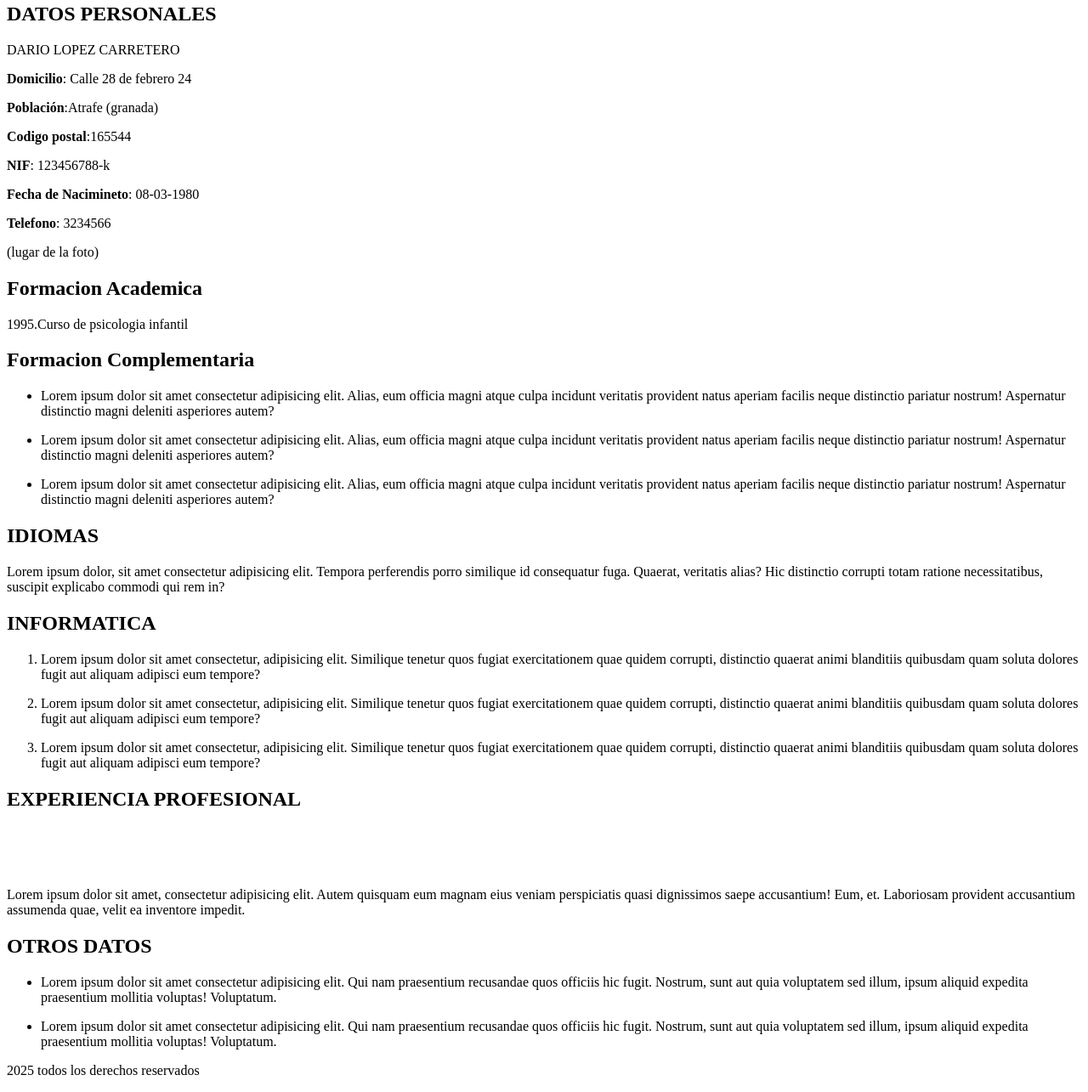
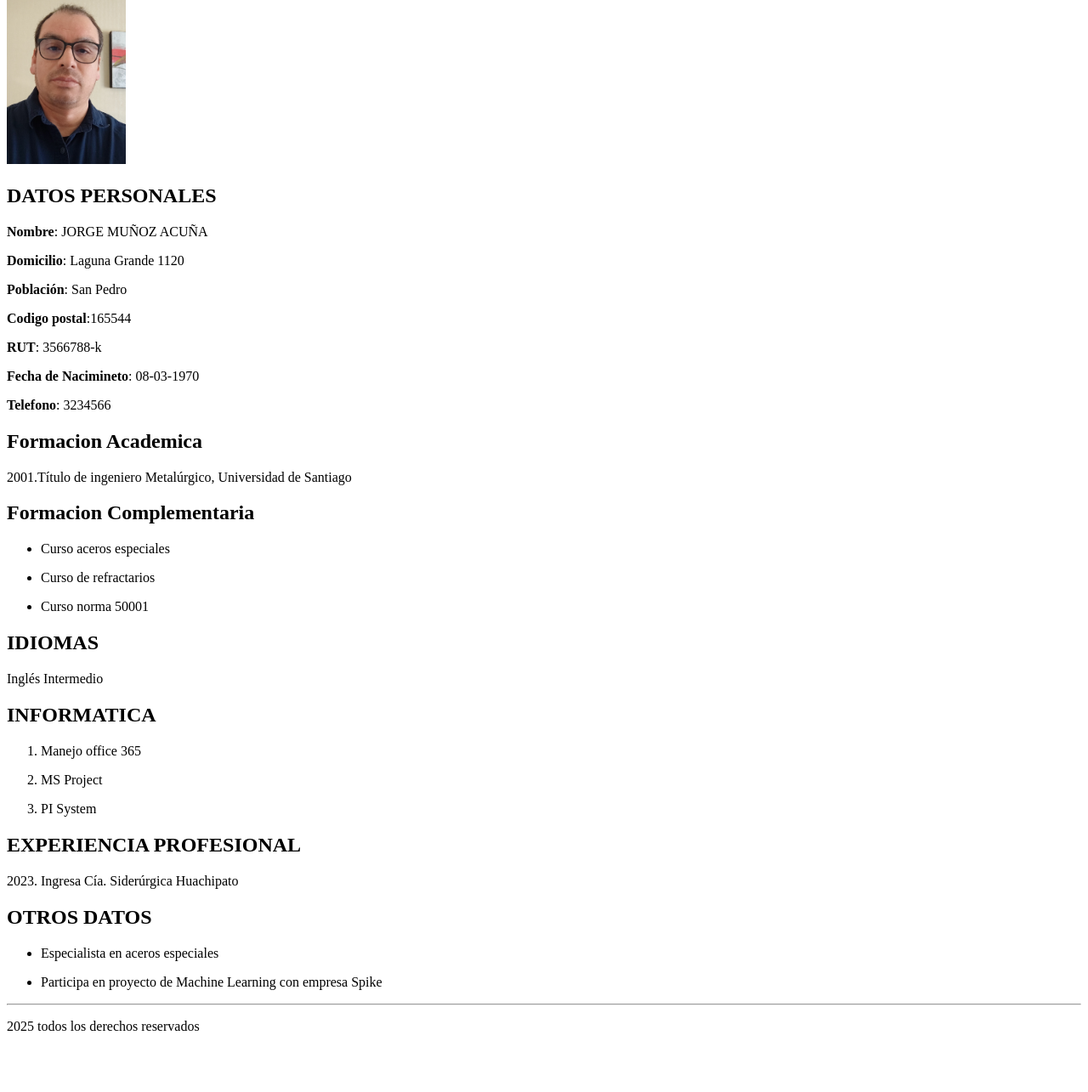
Before and after one commit to Jorge201105/modulo-2-html, a plain HTML site: page index.html in a window 1280 px wide. Shown: the part 115-1400 px from the top of the page at 85% size. After the commit the page ends 1348 px from the top, so only its background shows below. Drawn offline with Linux system fonts and the light colour scheme.

Commit message:
se agrega foto de cv y adiciona datos

```diff
--- a/index.html
+++ b/index.html
@@ -3,10 +3,13 @@
 
 <head>
     <meta charset="UTF-8">
-        <meta name="viewport" content="width=device-width, initial-scale"1.0">
-        <title>curriculum vitae</title>
-        <link rel="alternate" href="rss.xml" type="application/rss+xml" title="RSS">
+    <meta name="viewport" content="width=device-width, initial-scale=1.0">
+    <title>CURRICULUM VITAE</title>
 
+    <!--Ingreso de favicon-->
+    <link rel="shortcut icon" href="assets/img/IMG_fotocv.jpg" type="image/x-icon">
+
+    <!--en lace a archivo css-->
     <link rel="stylesheet" href="assets/css/estilos.css">
 
 
@@ -26,27 +29,32 @@
         <p><a href="#EXPERIENCIA_PROFESIONAL">EXPERIENCIA PROFESIONAL</a></p>
         <p><a href="#OTROS_DATOS">OTROS DATOS</a></p>
 
+        <!--A continuación enlace a pagina externa-->
+        <p><a href="http://linkedin.com/in/jorge-muñoz-acuña">LINKEDIN</a></p>
+
 
 
     </nav>
 
     <!--DATOS PERSONALES-->
     <section>
+        <!--ingreso de foto de cv-->
+        <img src="assets/img/IMG_fotocv.jpg" alt="fotocv" width="140" height="210">
         <H2>DATOS PERSONALES</H2>
-            <p>DARIO LOPEZ CARRETERO</p>
-            <p><strong>Domicilio</strong>: Calle 28 de febrero 24</p>
-            <p><strong>Población</strong>:Atrafe (granada)</p>
+        <p><strong>Nombre</strong>: JORGE MUÑOZ ACUÑA</p>
+        <p><strong>Domicilio</strong>: Laguna Grande 1120</p>
+        <p><strong>Población</strong>: San Pedro</p>
         <p><strong>Codigo postal</strong>:165544</p>
-            <p><strong>NIF</strong>: 123456788-k</p>
-            <p><strong>Fecha de Nacimineto</strong>: 08-03-1980</p>
+        <p><strong>RUT</strong>: 3566788-k</p>
+        <p><strong>Fecha de Nacimineto</strong>: 08-03-1970</p>
         <p><strong>Telefono</strong>: 3234566</p>
-            <p>(lugar de la foto)</p>
+
     </section>
 
     <!--Formacion academica-->
     <section id="Formacion_Academica">
         <h2>Formacion Academica</h2>
-            <p>1995.Curso de psicologia infantil</p>
+        <p>2001.Título de ingeniero Metalúrgico, Universidad de Santiago</p>
     </section>
 
     <!--Formacion Complementaria-->
@@ -54,13 +62,13 @@
         <h2>Formacion Complementaria</h2>
         <ul>
             <li>
-                    <p>Lorem ipsum dolor sit amet consectetur adipisicing elit. Alias, eum officia magni atque culpa incidunt veritatis provident natus aperiam facilis neque distinctio pariatur nostrum! Aspernatur distinctio magni deleniti asperiores autem?</p>
+                <p>Curso aceros especiales</p>
             </li>
             <li>
-                    <p>Lorem ipsum dolor sit amet consectetur adipisicing elit. Alias, eum officia magni atque culpa incidunt veritatis provident natus aperiam facilis neque distinctio pariatur nostrum! Aspernatur distinctio magni deleniti asperiores autem?</p>
+                <p>Curso de refractarios</p>
             </li>
             <li>
-                    <p>Lorem ipsum dolor sit amet consectetur adipisicing elit. Alias, eum officia magni atque culpa incidunt veritatis provident natus aperiam facilis neque distinctio pariatur nostrum! Aspernatur distinctio magni deleniti asperiores autem?</p>
+                <p>Curso norma 50001</p>
             </li>
         </ul>
 
@@ -69,20 +77,20 @@
 
     <section id="IDIOMAS">
         <h2>IDIOMAS</h2>
-            <p>Lorem ipsum dolor, sit amet consectetur adipisicing elit. Tempora perferendis porro similique id consequatur fuga. Quaerat, veritatis alias? Hic distinctio corrupti totam ratione necessitatibus, suscipit explicabo commodi qui rem in?</p>
+        <p>Inglés Intermedio</p>
     </section>
 
     <section id="INFORMATICA">
         <h2>INFORMATICA</h2>
         <ol>
             <li>
-                    <p>Lorem ipsum dolor sit amet consectetur, adipisicing elit. Similique tenetur quos fugiat exercitationem quae quidem corrupti, distinctio quaerat animi blanditiis quibusdam quam soluta dolores fugit aut aliquam adipisci eum tempore?</p>
+                <p>Manejo office 365</p>
             </li>
             <li>
-                    <p>Lorem ipsum dolor sit amet consectetur, adipisicing elit. Similique tenetur quos fugiat exercitationem quae quidem corrupti, distinctio quaerat animi blanditiis quibusdam quam soluta dolores fugit aut aliquam adipisci eum tempore?</p>
+                <p>MS Project</p>
             </li>
             <li>
-                    <p>Lorem ipsum dolor sit amet consectetur, adipisicing elit. Similique tenetur quos fugiat exercitationem quae quidem corrupti, distinctio quaerat animi blanditiis quibusdam quam soluta dolores fugit aut aliquam adipisci eum tempore?</p>
+                <p>PI System</p>
             </li>
 
 
@@ -92,20 +100,16 @@
 
     <section id="EXPERIENCIA_PROFESIONAL">
         <h2>EXPERIENCIA PROFESIONAL</h2>
-            <br
-            <br>
-            <br>
-            <br>
-            <p>Lorem ipsum dolor sit amet, consectetur adipisicing elit. Autem quisquam eum magnam eius veniam perspiciatis quasi dignissimos saepe accusantium! Eum, et. Laboriosam provident accusantium assumenda quae, velit ea inventore impedit.</p>
+        <p>2023. Ingresa Cía. Siderúrgica Huachipato</p>
     </section>
     <section id="OTROS_DATOS">
         <h2>OTROS DATOS</h2>
         <ul>
             <li>
-                    <p>Lorem ipsum dolor sit amet consectetur adipisicing elit. Qui nam praesentium recusandae quos officiis hic fugit. Nostrum, sunt aut quia voluptatem sed illum, ipsum aliquid expedita praesentium mollitia voluptas! Voluptatum.</p>
+                <p>Especialista en aceros especiales</p>
             </li>
             <li>
-                    <p>Lorem ipsum dolor sit amet consectetur adipisicing elit. Qui nam praesentium recusandae quos officiis hic fugit. Nostrum, sunt aut quia voluptatem sed illum, ipsum aliquid expedita praesentium mollitia voluptas! Voluptatum.</p>
+                <p>Participa en proyecto de Machine Learning con empresa Spike</p>
             </li>
 
 
@@ -114,6 +118,7 @@
     </section>
 
     <footer>
+        <hr>
 
         <p>2025 todos los derechos reservados</p>
 
```
Also changed, not shown: assets/img/IMG_fotocv.jpg (added), assets/img/download.jpg (deleted). Lines whose indentation alone changed are shown as unchanged.
